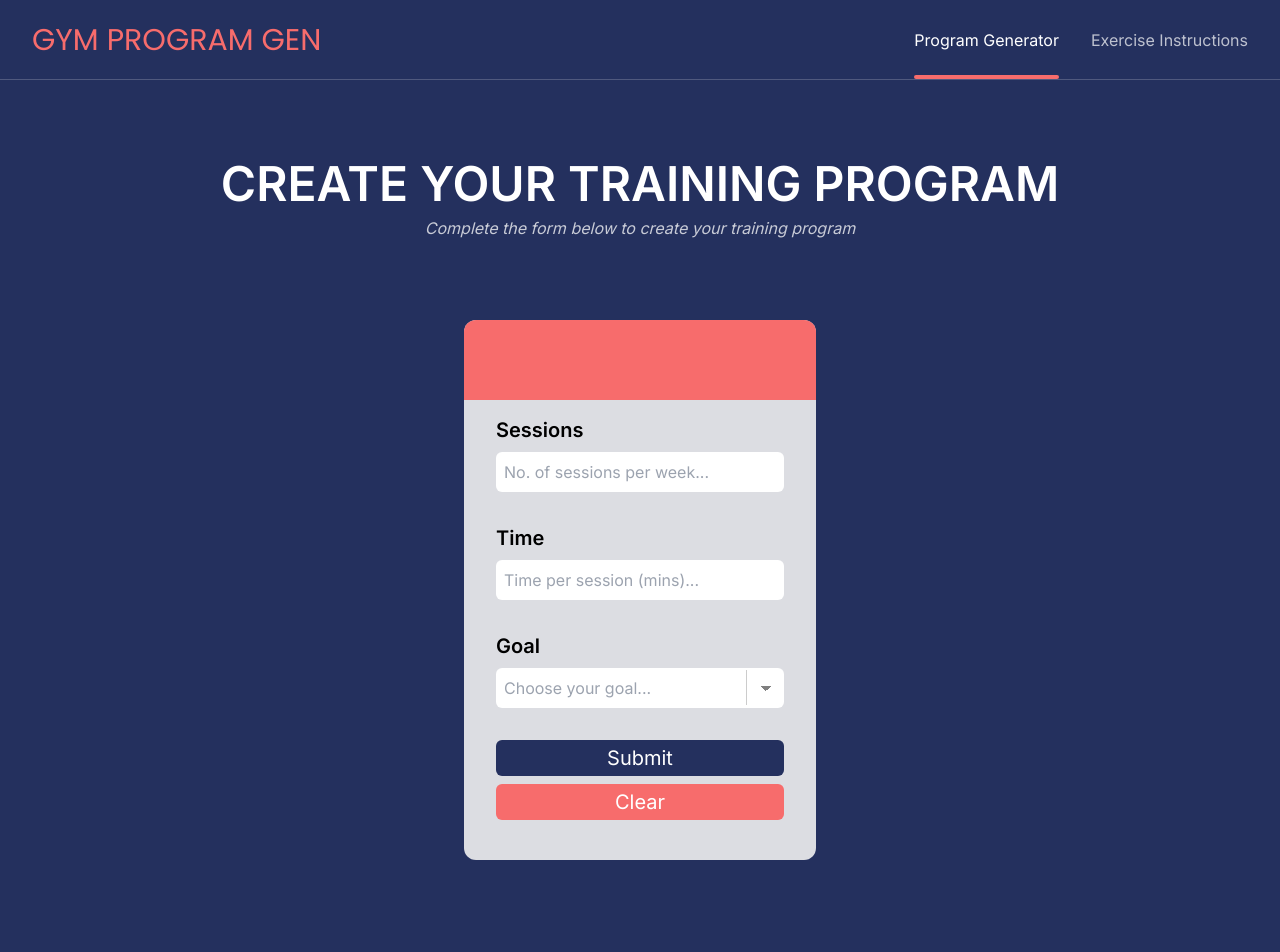
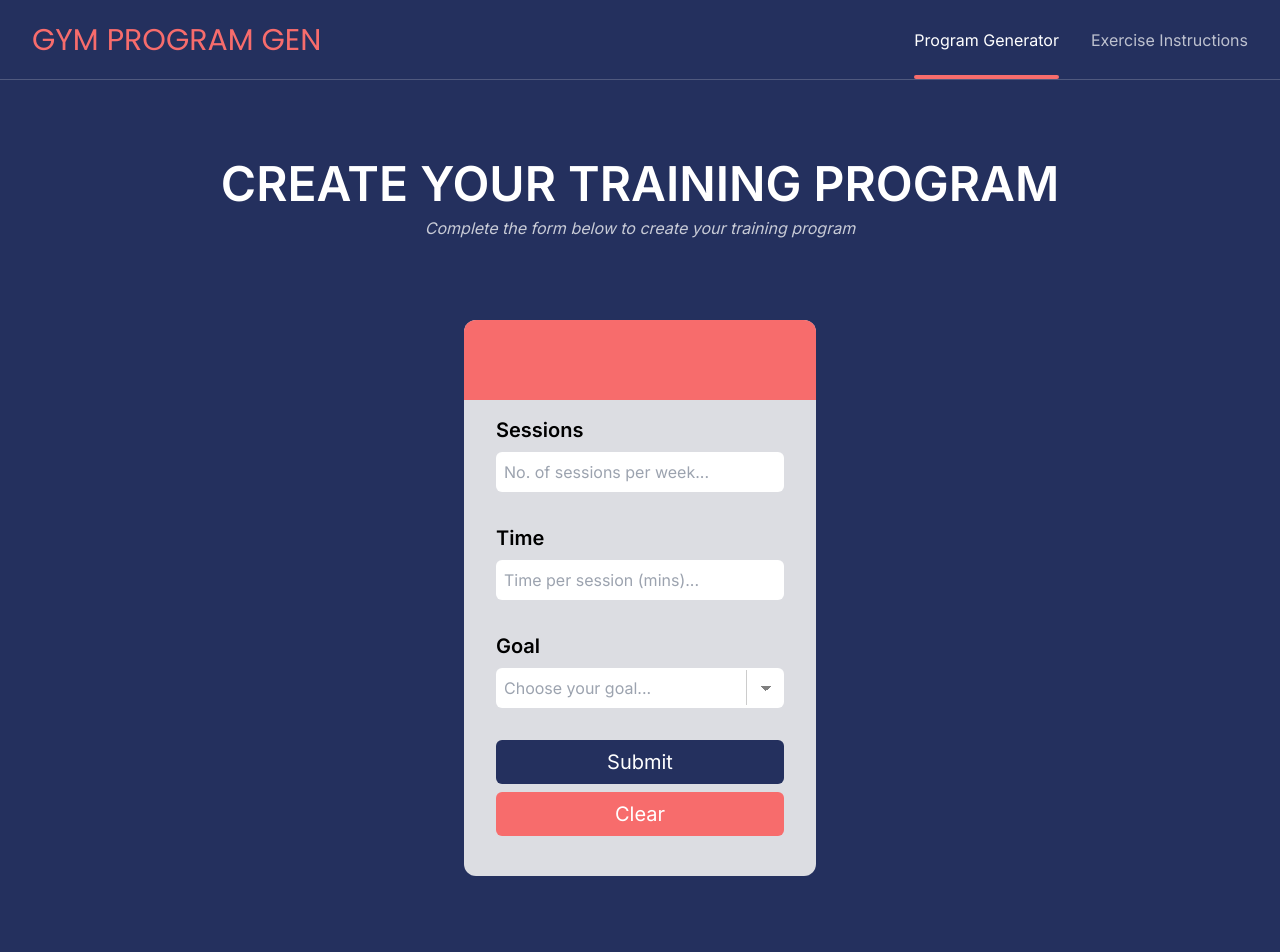
Before and after one commit to LukaMartin/gym-program-generator, a Next.js app: page / in a window 1280 px wide. Shown: the top 952 px of the page. Built offline with nearby package versions, Linux system fonts and the light colour scheme.

Commit message:
Further update to training program form button styling

```diff
--- a/src/components/TrainingProgramForm.tsx
+++ b/src/components/TrainingProgramForm.tsx
@@ -83,7 +83,7 @@ export default function TrainingProgramForm({
         </select>
         <button
           className={clsx(
-            "text-white md:text-xl p-1 rounded-md hover:bg-blue transition active:scale-[0.95]",
+            "text-white text-lg md:text-xl py-2 rounded-md hover:bg-blue transition active:scale-[0.95]",
             {
               "bg-blue": isLoading,
               "bg-navy": !isLoading,
@@ -94,7 +94,7 @@ export default function TrainingProgramForm({
           {isLoading ? "Generating program..." : "Submit"}
         </button>
         <button
-          className="text-white bg-light-red md:text-xl mt-2 mb-6 p-1 rounded-md hover:bg-[#F58080] transition active:scale-[0.95]"
+          className="text-white bg-light-red text-lg md:text-xl mt-2 mb-6 py-2 rounded-md hover:bg-[#F58080] transition active:scale-[0.95]"
           type="reset"
           onClick={() => {
             setTrainingDays("");
```
